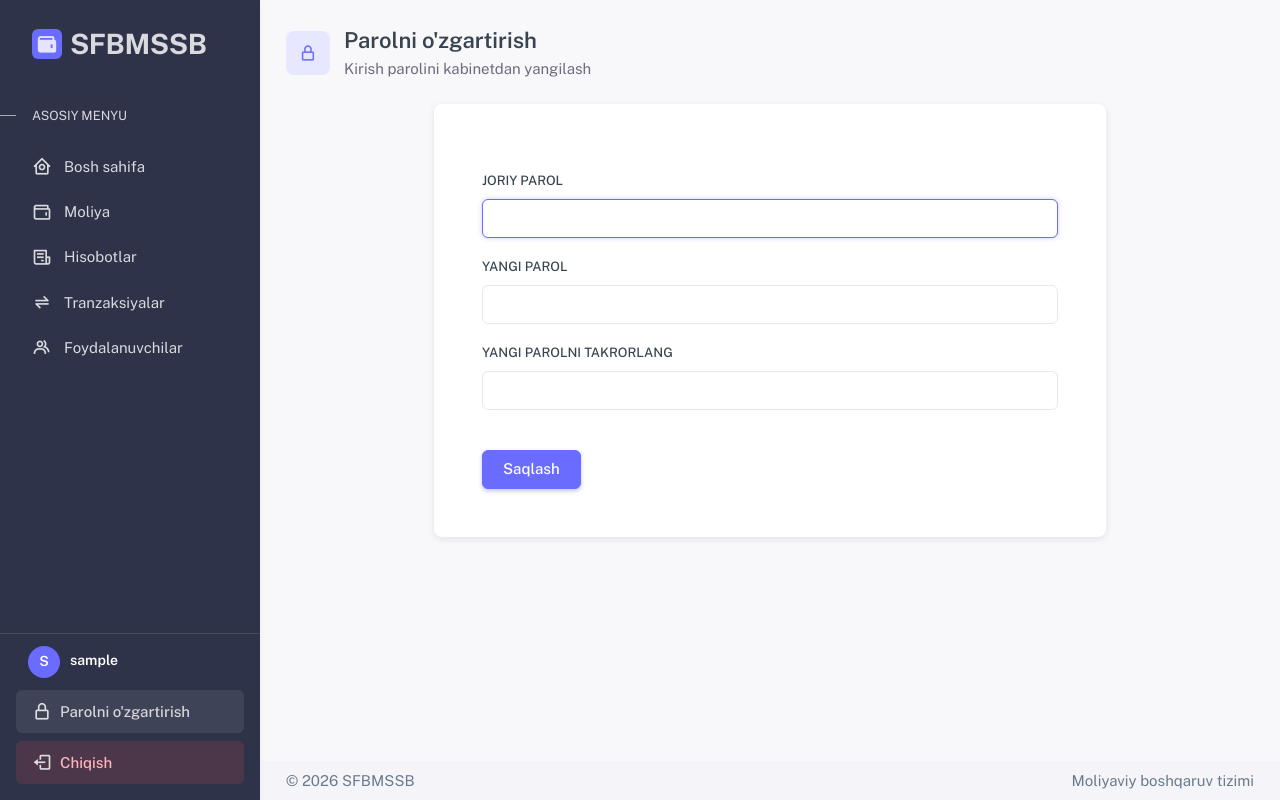
After one commit to clashcoocac-cyber/finance, a Django app: page /password/ in a window 1280 px wide. The commit adds this page. Run offline with Django 4.2, Linux system fonts and the light colour scheme; the visitor is signed in with stand-in values (Sample User, id 1); some libraries are stand-ins or nearby versions; some web fonts are replaced.

Commit message:
feat: self-service password change from the cabinet
Co-Authored-By: Claude Sonnet 5.5 <noreply@anthropic.com>

```diff
--- a/finance/urls.py
+++ b/finance/urls.py
@@ -2,7 +2,7 @@ from django.urls import path
 from .views.accounts import (
     HomeView,
     BossDashboardView, ChiefCashierDashboardView, OperatorDashboardView, FinancePageView,
-    CustomLoginView, CustomLogoutView,
+    CustomLoginView, CustomLogoutView, CustomPasswordChangeView,
     UserListCreateView, UserUpdateView, UserDeleteView, TransactionView
 )
 from .views.accounts import TransactionDeleteView
@@ -27,6 +27,7 @@ urlpatterns = [
     path("finance/", FinancePageView.as_view(), name="finance_page"),
 
     # Profile
+    path("password/", CustomPasswordChangeView.as_view(), name="password_change"),
 
     # User management (boss)
     path("users/", UserListCreateView.as_view(), name="users"),
--- a/finance/views/accounts.py
+++ b/finance/views/accounts.py
@@ -5,7 +5,7 @@ from django.shortcuts import render, redirect
 from django.views import View
 from django.views.generic import TemplateView
 from django.contrib.auth.mixins import LoginRequiredMixin
-from django.contrib.auth.views import LoginView, LogoutView
+from django.contrib.auth.views import LoginView, LogoutView, PasswordChangeView
 from django.db.models.functions import Lower
 from django.urls import reverse_lazy
 from django.db.models import Sum
@@ -291,6 +291,15 @@ class CustomLogoutView(LogoutView):
     def get(self, request, *args, **kwargs):
         return super().post(request, *args, **kwargs)
 
+class CustomPasswordChangeView(LoginRequiredMixin, PasswordChangeView):
+    template_name = 'accounts/password_change.html'
+    success_url = reverse_lazy('password_change')
+
+    def form_valid(self, form):
+        messages.success(self.request, "Parol muvaffaqiyatli o'zgartirildi.")
+        return super().form_valid(form)
+
+
 class UserListCreateView(LoginRequiredMixin, BossRequiredMixin, View):
     template_name = 'accounts/user_list.html'
     success_url = reverse_lazy('users')
--- a/static/sneat/finance.css
+++ b/static/sneat/finance.css
@@ -123,6 +123,31 @@ body {
   margin-top: 0.125rem;
   color: rgba(255, 255, 255, 0.58);
   font-size: 0.75rem;
+}
+
+.finance-sidebar-link {
+  display: flex;
+  align-items: center;
+  gap: 0.5rem;
+  width: 100%;
+  margin: 0 0 0.5rem;
+  padding: 0.625rem 1rem;
+  border-radius: 0.375rem;
+  background: rgba(255, 255, 255, 0.08);
+  color: rgba(255, 255, 255, 0.78);
+  font-size: 0.9375rem;
+  font-weight: 500;
+  text-decoration: none;
+}
+
+.finance-sidebar-link .bx {
+  flex: 0 0 auto;
+  font-size: 1.25rem;
+}
+
+.finance-sidebar-link:hover {
+  background: rgba(255, 255, 255, 0.16);
+  color: #fff;
 }
 
 .finance-sidebar-logout {
--- /dev/null
+++ b/templates/accounts/password_change.html
@@ -0,0 +1,33 @@
+{% extends "base_app.html" %}
+{% block title %}Parolni o'zgartirish{% endblock %}
+
+{% block page_title %}Parolni o'zgartirish{% endblock %}
+
+{% block page_content %}
+<div class="finance-page-heading">
+    {% include "partials/_page_header.html" with title="Parolni o'zgartirish" subtitle="Kirish parolini kabinetdan yangilash" icon="bx-lock-alt" %}
+</div>
+<div class="max-w-2xl mx-auto">
+    <div class="card rounded-lg" style="background: var(--color-surface);">
+        <div class="card-body p-5">
+            {% include "partials/_form_errors.html" %}
+            <form method="post" class="space-y-4">
+                {% csrf_token %}
+                <div class="mb-3">
+                    <label for="{{ form.old_password.id_for_label }}" class="form-label">Joriy parol</label>
+                    <input type="password" name="old_password" id="{{ form.old_password.id_for_label }}" class="form-control" autocomplete="current-password" autofocus required>
+                </div>
+                <div class="mb-3">
+                    <label for="{{ form.new_password1.id_for_label }}" class="form-label">Yangi parol</label>
+                    <input type="password" name="new_password1" id="{{ form.new_password1.id_for_label }}" class="form-control" autocomplete="new-password" required>
+                </div>
+                <div class="mb-4">
+                    <label for="{{ form.new_password2.id_for_label }}" class="form-label">Yangi parolni takrorlang</label>
+                    <input type="password" name="new_password2" id="{{ form.new_password2.id_for_label }}" class="form-control" autocomplete="new-password" required>
+                </div>
+                <button type="submit" class="btn btn-primary">Saqlash</button>
+            </form>
+        </div>
+    </div>
+</div>
+{% endblock %}
--- a/templates/base_app.html
+++ b/templates/base_app.html
@@ -42,6 +42,10 @@
                         <small class="finance-sidebar-role">{{ request.user.get_role_display }}</small>
                     </div>
                 </div>
+                <a href="{% url 'password_change' %}" class="finance-sidebar-link">
+                    <i aria-hidden="true" class="bx bx-lock-alt"></i>
+                    <span>Parolni o'zgartirish</span>
+                </a>
                 <a href="{% url 'logout' %}" class="finance-sidebar-logout">
                     <i aria-hidden="true" class="bx bx-log-out"></i>
                     <span>Chiqish</span>
```
Also changed, not shown: finance/tests_views_accounts.py (+28 -0 lines).
